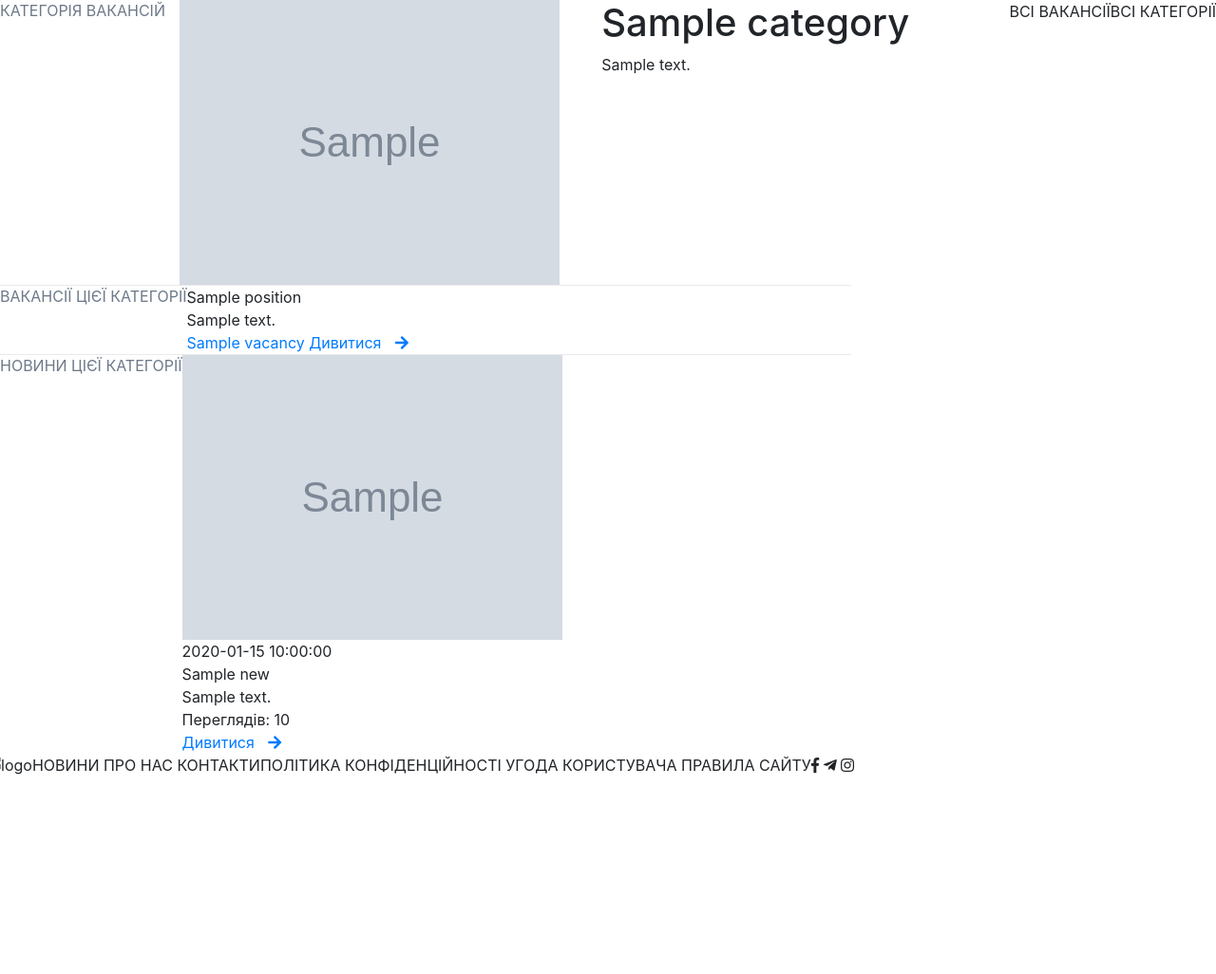
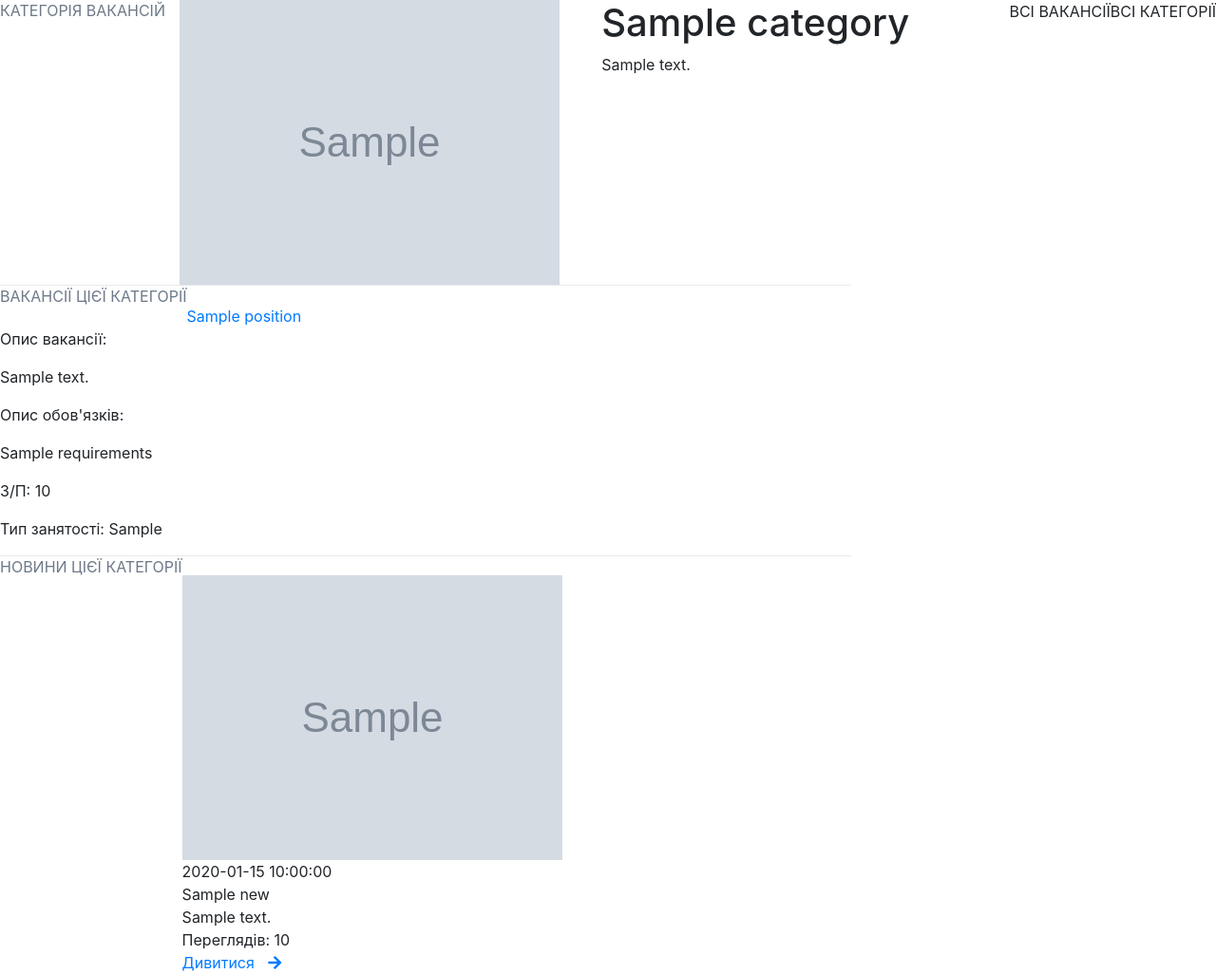
Before and after one commit to kirill-kundik/Place-for-work, a Python web app: template backend/templates/pages/category/one_category.html in a window 1280 px wide. Shown: the part 25-1051 px from the top of the page at 95% size. Before the commit the page ends 841 px from the top, so only its background shows below. Run offline with Jinja, Linux system fonts and the light colour scheme; the template is opened without the code that fills it: most values are stand-ins (such as "Sample title", 1, 10 or a date in 2020); grey boxes marked "Sample" are stand-in pictures; some libraries are stand-ins or nearby versions.

Commit message:
desktop design for vacancies done

```diff
--- a/backend/routes/classes/category.py
+++ b/backend/routes/classes/category.py
@@ -59,6 +59,9 @@ class CategoryRouter:
                             {
                                 'position': vac[1],
                                 'description': vac[2],
+                                'requirements': vac[3],
+                                'salary': vac[4],
+                                'working_type': vac[7],
                                 'company_id': vac[6],
                                 'company_name': vac[5],
                                 'id': vac[0]
--- a/backend/static/styles/profiles/app.css
+++ b/backend/static/styles/profiles/app.css
@@ -40,7 +40,7 @@
 #resume_container h1 {
     border-bottom: 1px lightgray solid;
     padding-bottom: 5px;
-    margin-bottom: 50px;
+    margin-bottom: 20px;
 }
 
 #resume_container p {
@@ -53,7 +53,7 @@
     text-align: center;
     font-size: 20px;
     max-width: 300px;
-    margin: 0 auto;
+    margin: 35px auto 0;
 }
 
 #resume_create:hover {
--- a/backend/templates/pages/category/one_category.html
+++ b/backend/templates/pages/category/one_category.html
@@ -24,32 +24,27 @@
                 </div>
             </div>
         </div>
-        <div class="main-header">
+        <div class="main-header" style="margin-bottom: 20px">
             <span class="portal-news float-left"
                   style="font-size: 16px; color: #6D7989;">ВАКАНСІЇ ЦІЄЇ КАТЕГОРІЇ</span>
             <div class="line" style="border-bottom: 1px solid #E9EAEC; width: 70%"></div>
         </div>
-        <div class="row justify-content-space-between">
+        <div class="" id="resume_container">
             {% for vacancy in vacancies %}
-                <div class="column">
-                    <div class="wrapper">
-{#                        <div class="img-holder">#}
-{#                            <img src="{{ vacancy.image_url }}">#}
-{#                        </div>#}
-{#                        <div class="date-created">{{ vacancy.date }}</div>#}
-                        <div class="news-title">{{ vacancy.position }}</div>
-                        <div class="news-description">{{ vacancy.description }}
-                        </div>
-                        <a href="/company/{{ vacancy.company_id }}">{{ vacancy.company_name }}</a>
-                        <a class="more-button" href="/vacancy/{{ vacancy.id }}">
-                            <span style="margin-right: 10px">Дивитися</span>
-                            <i class="fas fa-arrow-right"></i>
-                        </a>
-                    </div>
+                <div class="vacancy-block">
+                    <a class="link" href="/vacancy/{{ vacancy.id }}">{{ vacancy.position }}</a>
+                    <p class="title">Опис вакансії:</p>
+                    <p class="text">{{ vacancy.description }}</p>
+                    <p class="title">Опис обов'язків:</p>
+                    <p class="text">{{ vacancy.requirements }}</p>
+                    <p class="small-title">З/П: {{ vacancy.salary }}</p>
+                    <p class="small-title">Тип занятості: {{ vacancy.working_type }}</p>
+{#                    Категорія: <a href="/category/{{ vacancy.category_id }}">{{ vacancy.category_name }}</a>#}
                 </div>
             {% endfor %}
+
         </div>
-        <div class="main-header">
+        <div class="main-header" style="margin-bottom: 20px">
             <span class="portal-news float-left"
                   style="font-size: 16px; color: #6D7989;">НОВИНИ ЦІЄЇ КАТЕГОРІЇ</span>
             <div class="line" style="border-bottom: 1px solid #E9EAEC; width: 70%"></div>
```
Also changed, not shown: backend/static/styles/index/app.css (+44 -0 lines), backend/templates/pages/profiles/company.html (+12 -7 lines), backend/templates/pages/vacancy/vacancy.html (+11 -18 lines).
